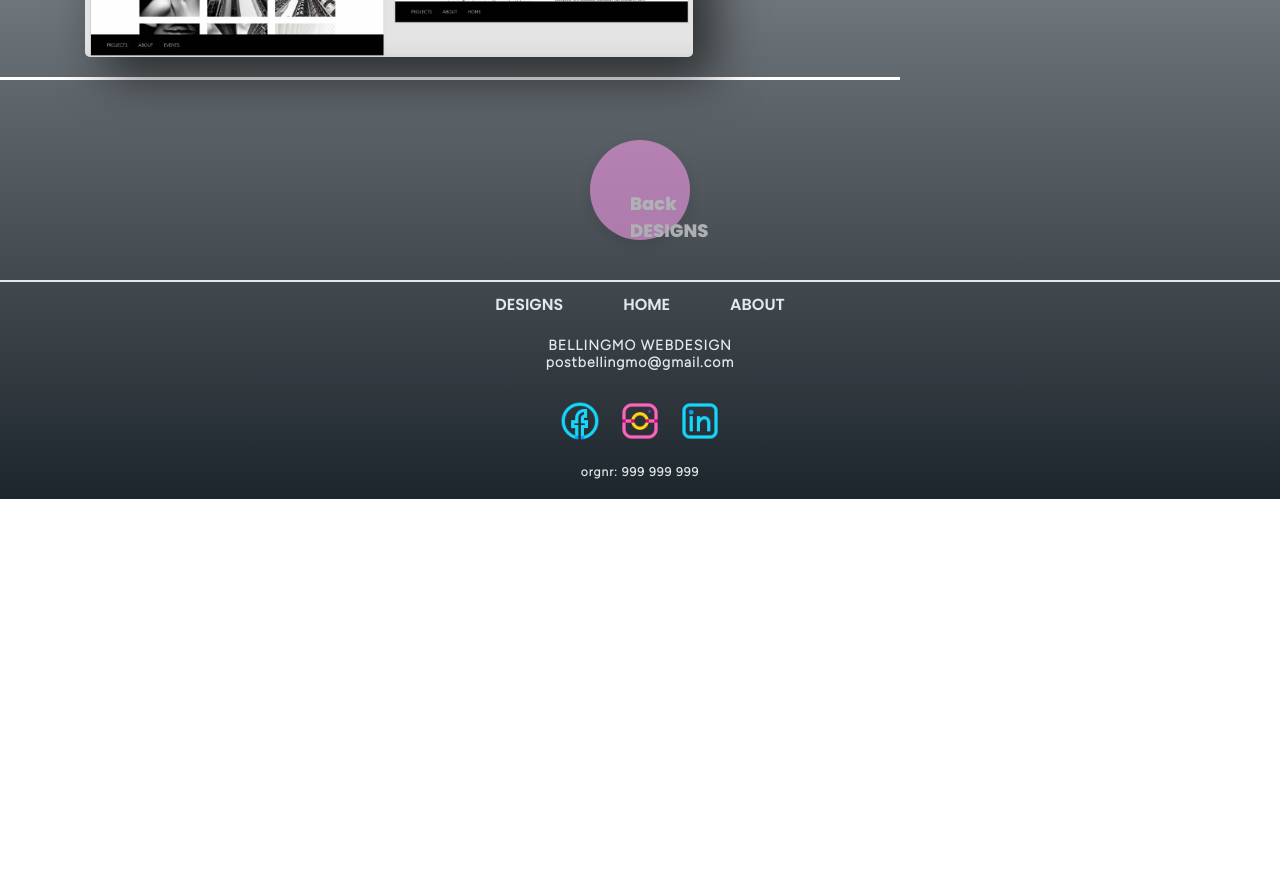
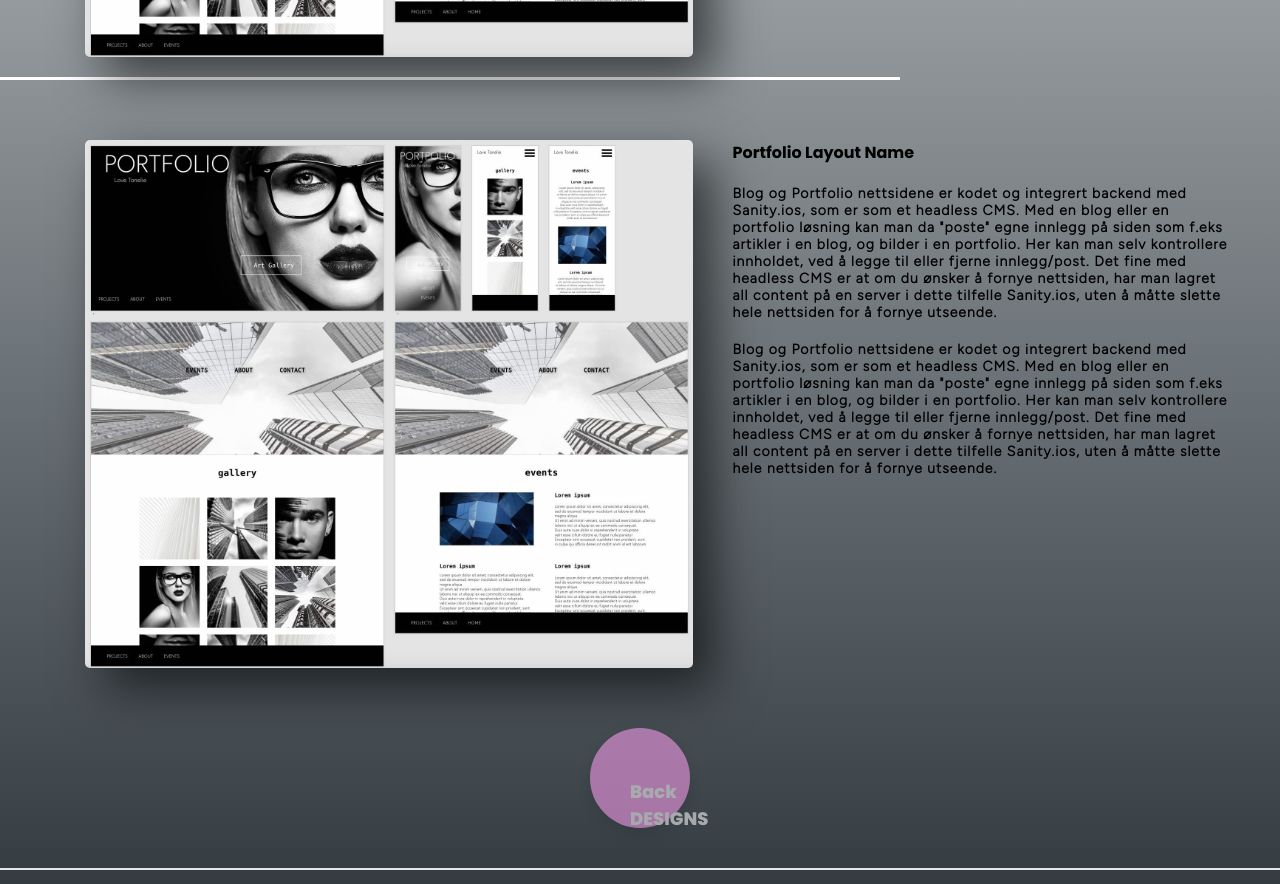
Before and after one commit to lonsoien/postbellingmowebdesign, a React (Create React App) app: page /portfolio in a window 1280 px wide. Shown: the part 720-1604 px from the top of the page. Before the commit the page ends 1219 px from the top, so only its background shows below. Built offline with nearby package versions, Linux system fonts and the light colour scheme; a web font is replaced by a local one.

Commit message:
portfolio content

```diff
--- a/src/components/Portfolio.jsx
+++ b/src/components/Portfolio.jsx
@@ -1,5 +1,4 @@
-import layout1 from "../images/webside-business layout.png";
-import layout2 from "../images/webside-business layout.png";
+
 import blvck from "../images/Blvck Group portfolio-xs.jpg";
 
 export default function Portfolio() {
@@ -34,6 +33,29 @@ export default function Portfolio() {
             <div className='borderline'></div>
             <br />
             <br/>
+            <div className="layout-box">
+                <img className="blog-img" alt="black and white portfolio" src={blvck}></img>
+                <div className="portfolio-text">
+                <h4>Portfolio Layout Name</h4>
+                <br/>
+                <p>
+                Blog og Portfolio nettsidene er kodet og integrert backend med Sanity.ios, som er som et headless CMS.
+                Med en blog eller en portfolio løsning kan man da "poste" egne innlegg på siden som f.eks artikler i en blog,
+                og bilder i en portfolio. Her kan man selv kontrollere innholdet, ved å legge til eller fjerne innlegg/post.
+                Det fine med headless CMS er at om du ønsker å fornye nettsiden, har man lagret all content på en server i dette
+                tilfelle Sanity.ios, uten å måtte slette hele nettsiden for å fornye utseende.
+                </p>
+                <br/>
+                <p>
+                Blog og Portfolio nettsidene er kodet og integrert backend med Sanity.ios, som er som et headless CMS.
+                Med en blog eller en portfolio løsning kan man da "poste" egne innlegg på siden som f.eks artikler i en blog,
+                og bilder i en portfolio. Her kan man selv kontrollere innholdet, ved å legge til eller fjerne innlegg/post.
+                Det fine med headless CMS er at om du ønsker å fornye nettsiden, har man lagret all content på en server i dette
+                tilfelle Sanity.ios, uten å måtte slette hele nettsiden for å fornye utseende.
+                </p>
+             </div>
+             </div>
+            <br/>
             <br/>
             <div className="container-animation">
                 <div className="select-button">
```
